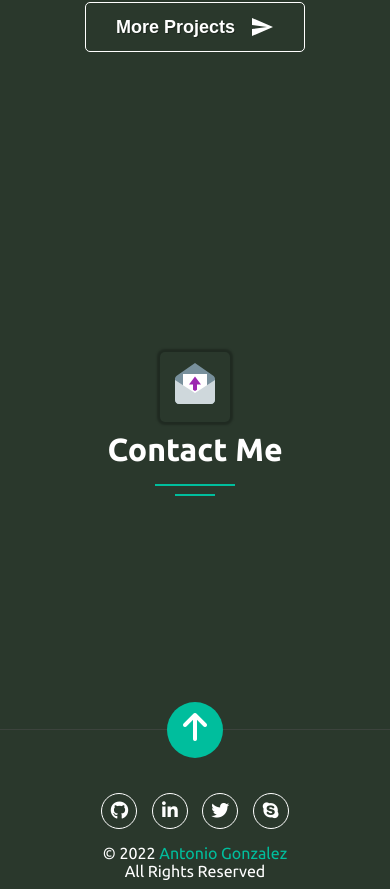
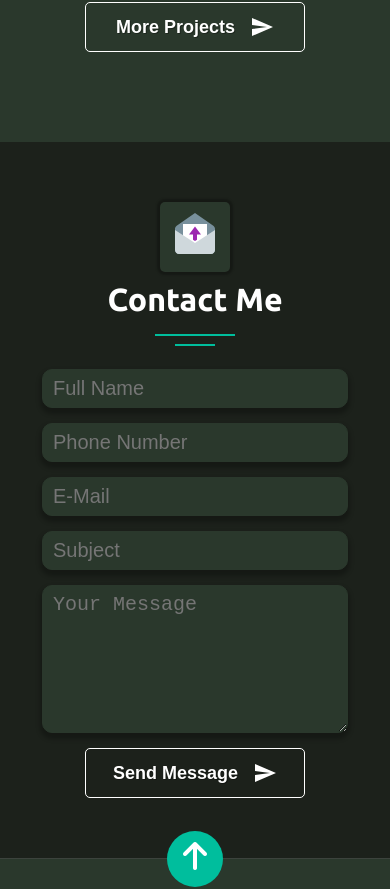
Before and after one commit to agonzalezf87/agonzalezf87.dev, a React (Vite) app: page / in a window 390 px wide. Shown: the part 4500-5389 px from the top of the page. Built offline with nearby package versions, Linux system fonts and the light colour scheme.

Commit message:
Completed Contact Section. Mobile layout set for 468px max-width, ready to merge with master.

```diff
--- a/src/components/Contact/index.jsx
+++ b/src/components/Contact/index.jsx
@@ -1,4 +1,6 @@
 import { SectionTitle } from "../SectionTitle"
+import { ContactForm } from "../ContactForm"
+import "../../styles/Contact.component.css"
 
 const Contact = ({language}) => {
   return (
@@ -8,6 +10,7 @@ const Contact = ({language}) => {
         icon='cont'
         variant={false}
       />
+      <ContactForm language={language} />
     </section>
   )
 }
--- /dev/null
+++ b/src/components/ContactForm/FormInput.jsx
@@ -0,0 +1,16 @@
+import { CtaButton } from "../CtaButton"
+import "../../styles/ContactForm.component.css"
+
+function FormInput({fiID, fiType, plcHolder, isRequired }) {
+  if(fiType === 'textarea') {
+    return (
+      <textarea name={fiID} id={fiID} required={isRequired} placeholder={plcHolder}></textarea>
+    )
+  } else {
+    return (
+      <input type={fiType} name={fiID} id={fiID} required={isRequired} placeholder={plcHolder} />
+    )
+  }
+}
+
+export { FormInput }
--- /dev/null
+++ b/src/components/ContactForm/index.jsx
@@ -0,0 +1,24 @@
+import "../../styles/ContactForm.component.css"
+import { CtaButton } from "../CtaButton"
+import { FormInput } from "./FormInput"
+import "../../styles/ContactForm.component.css"
+
+function ContactForm({language}) {
+  const handleSubmit = (evt) => {
+    evt.preventDefault()
+  }
+  return (
+    <form className="ContactForm" action="#" onSubmit={handleSubmit}>
+      <div className="ContactForm__wrapper">
+        <FormInput fiID='name' fiType='text' plcHolder={language === 'en' ? 'Full Name' : 'Nombre Completo'} isRequired={true} />
+        <FormInput fiID='telephone' fiType='tel' plcHolder={language === 'en' ? 'Phone Number' : 'Número Telefónico'} isRequired={false} />
+        <FormInput fiID='email' fiType='email' plcHolder={language === 'en' ? 'E-Mail' : 'Correo Elecrónico'} isRequired={true} />
+        <FormInput fiID='subject' fiType='text' plcHolder={language === 'en' ? 'Subject' : 'Asunto'} isRequired={true} />
+        <FormInput fiID='message' fiType='textarea' plcHolder={language === 'en' ? 'Your Message' : 'Su Mensaje'} isRequired={true} />
+      </div>
+      <CtaButton ctaType={'send'} title={language === 'en' ? 'Send Message' : 'Enviar Mensaje'} />
+    </form>
+  )
+}
+
+export { ContactForm }
--- /dev/null
+++ b/src/styles/Contact.component.css
@@ -0,0 +1,3 @@
+.Contact {
+  background-color: var(--dark-color-1);
+}
--- /dev/null
+++ b/src/styles/ContactForm.component.css
@@ -0,0 +1,30 @@
+.ContactForm {
+  width: 100%;
+  display: flex;
+  flex-wrap: wrap;
+  justify-content: center;
+  align-items: center;
+}
+
+.ContactForm__wrapper {
+  width: 85%;
+  display: flex;
+  flex-direction: column;
+  align-items: center;
+}
+
+.ContactForm__wrapper input, .ContactForm__wrapper textarea {
+  width: 100%;
+  font-size: 2rem;
+  padding: 7px 10px;
+  margin-bottom: 15px;
+  background-color: var(--dark-color-2);
+  border: 1px solid var(--dark-color-2);
+  border-radius: 10px;
+  box-shadow: 0 4px 4px 2px var(--dark-transparency);
+  color: var(--dark-color-1);
+}
+
+.ContactForm__wrapper textarea {
+  min-height: 148px;
+}
--- a/src/styles/Main.component.css
+++ b/src/styles/Main.component.css
@@ -13,6 +13,7 @@
   --dark-color-2: #2A382C;
   --white-color: #fff;
   --white-transparency: rgba(255,255,255,.40);
+  --dark-transparency: rgba(0,0,0,.25);
   --gray-color: #4e4e4e;
 
   --tech-js: #F7DF1E;
```
